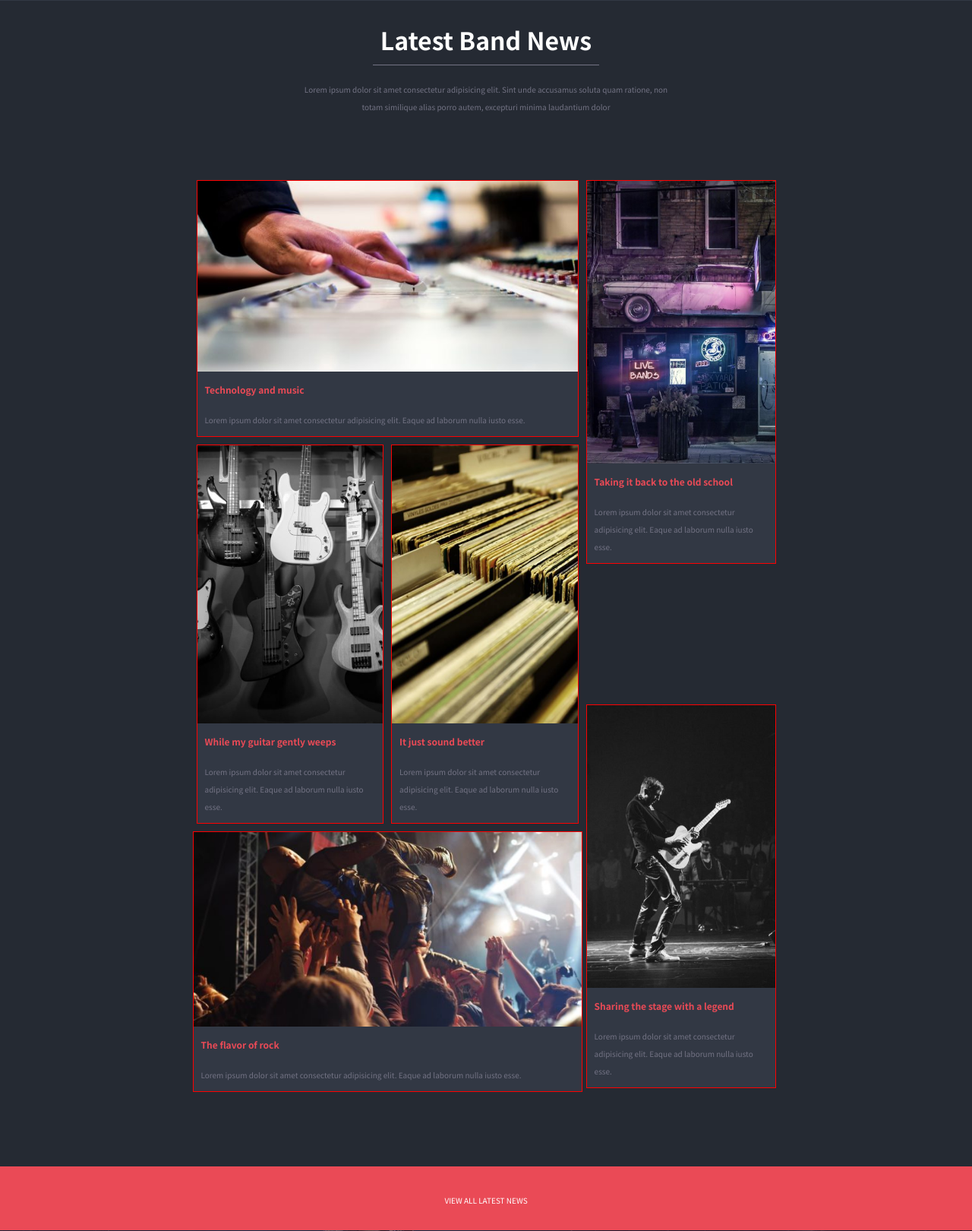
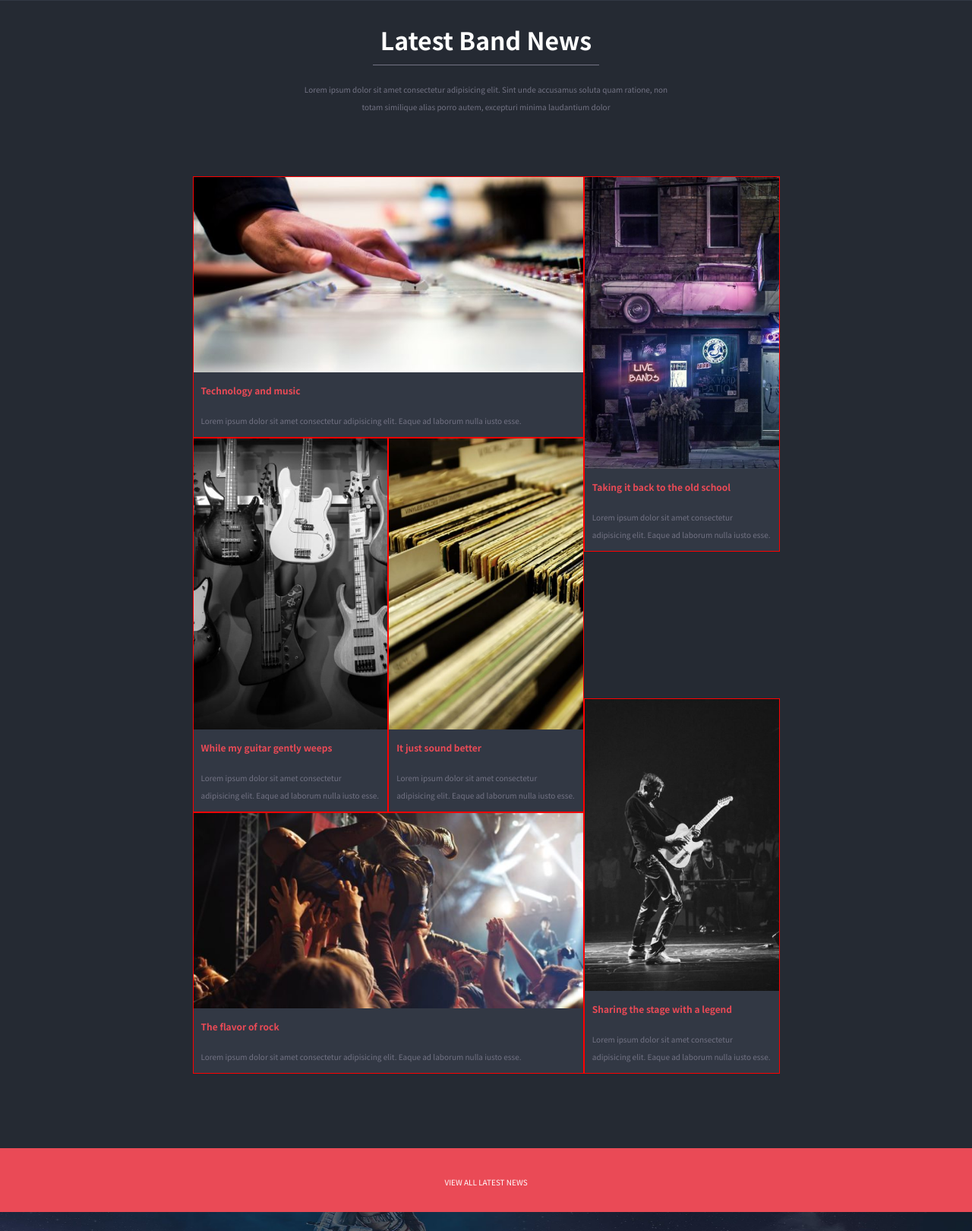
Before and after one commit to Cargalher/proj-html-vuejs, a PHP site: page / in a window 1280 px wide. Shown: the part 761-2381 px from the top of the page at 76% size. Run offline with PHP 8.4, Linux system fonts and the light colour scheme; some libraries are stand-ins or nearby versions.

Commit message:
margins and padd removed from images in section 2

```diff
--- a/dist/css/app.css
+++ b/dist/css/app.css
@@ -138,7 +138,6 @@
 main .latest_news .latest_news_bottom .left_col .techMusic {
   border: 1px solid red;
   background-color: #323844;
-  margin: 5px;
 }
 main .latest_news .latest_news_bottom .left_col .img_row {
   display: flex;
@@ -147,22 +146,18 @@
 main .latest_news .latest_news_bottom .left_col .img_row .guitar {
   border: 1px solid red;
   background-color: #323844;
-  margin: 5px;
 }
 main .latest_news .latest_news_bottom .left_col .img_row .albums {
   border: 1px solid red;
   background-color: #323844;
-  margin: 5px;
 }
 main .latest_news .latest_news_bottom .left_col .rock {
   border: transparent;
   background-color: #323844;
   border: 1px solid red;
-  margin-top: 5px;
 }
 main .latest_news .latest_news_bottom .right_col {
   width: 50%;
-  padding: 5px;
   display: flex;
   flex-direction: column;
   justify-content: space-between;
@@ -171,12 +166,10 @@
 main .latest_news .latest_news_bottom .bar {
   border: 1px solid red;
   background-color: #323844;
-  margin-bottom: 5px;
 }
 main .latest_news .latest_news_bottom .guitar_player {
   border: 1px solid red;
   background-color: #323844;
-  margin-top: 5px;
 }
 main .view_news {
   background-color: #EA4A56;
--- a/src/partials/_main.scss
+++ b/src/partials/_main.scss
@@ -71,7 +71,6 @@
                 .techMusic{
                     border:1px solid red;
                     background-color:$bg_section_one ;
-                    margin: 5px;
                 }
 
                 .img_row{
@@ -80,12 +79,10 @@
                     .guitar{
                         border:1px solid red;
                         background-color:$bg_section_one ;
-                        margin: 5px;
                     }
                     .albums{
                         border:1px solid red;
                         background-color:$bg_section_one ;
-                        margin: 5px;
                     }
 
                 }
@@ -94,12 +91,10 @@
                     border:transparent;
                     background-color:$bg_section_one ;
                     border:1px solid red;
-                    margin-top: 5px;
                 }
             }
             .right_col{
                 width: 50%;
-                padding: 5px;
                 display: flex;
                 flex-direction: column;
                 justify-content: space-between;
@@ -108,12 +103,10 @@
                 .bar{
                     border:1px solid red;
                     background-color:$bg_section_one ;
-                    margin-bottom: 5px;
                 }
                 .guitar_player{
                     border:1px solid red;
                     background-color:$bg_section_one ;
-                    margin-top: 5px;
                 }
             }
         }
```
